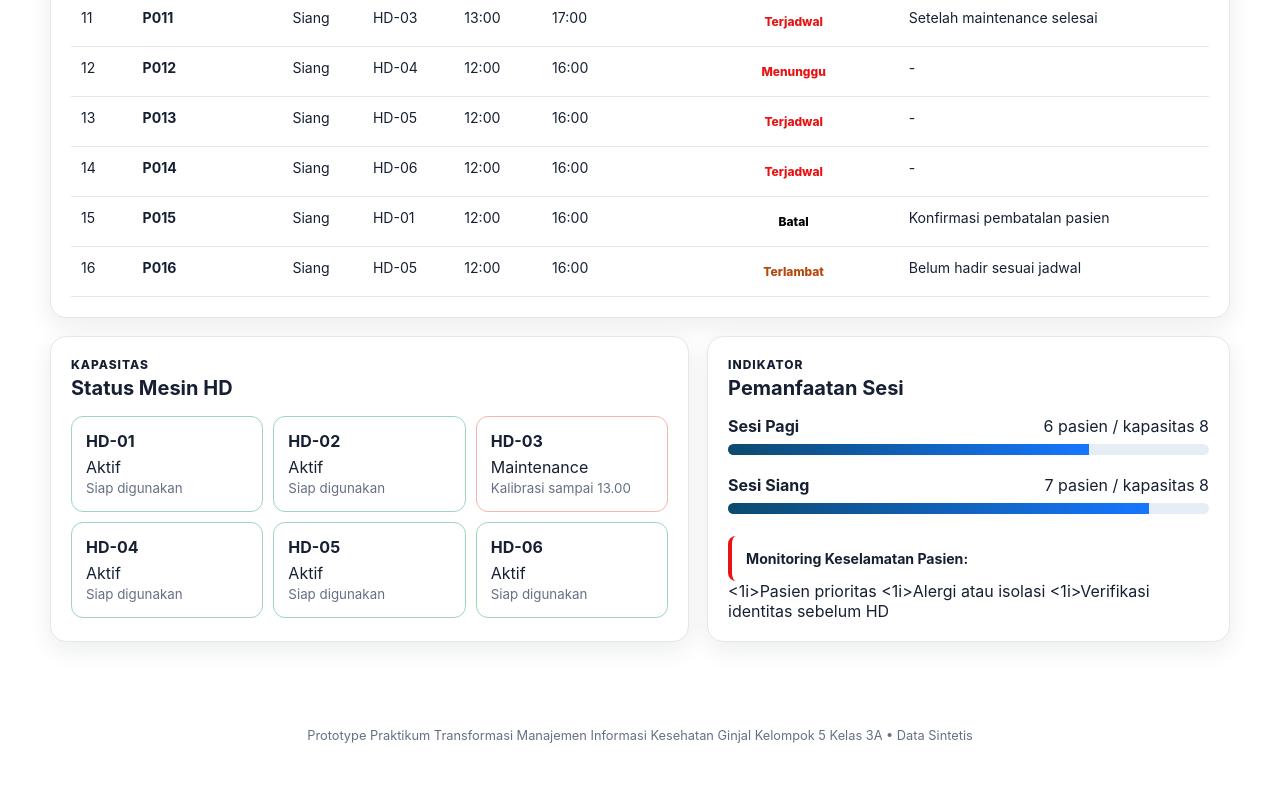
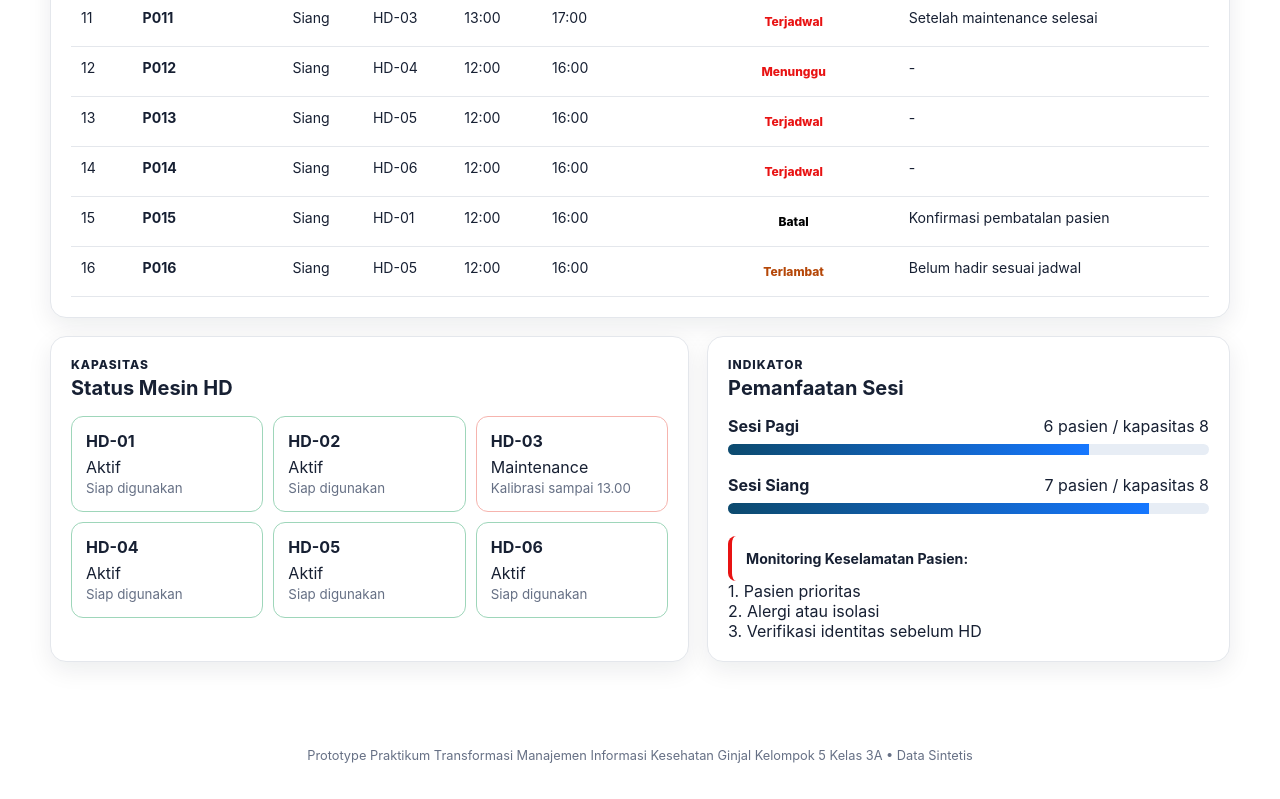
Before and after one commit to Alzidanpw-maker/DashboardHDKel53Apt3, a plain HTML site: page index.html in a window 1280 px wide. Shown: the part 1280-2079 px from the top of the page. Drawn offline with Linux system fonts and the light colour scheme.

Commit message:
Add files via upload

```diff
--- a/index.html
+++ b/index.html
@@ -171,9 +171,9 @@
 
         <div class="mini-note">
           <strong>Monitoring Keselamatan Pasien:</strong></div>
-          <1i>Pasien prioritas</1i>
-          <1i>Alergi atau isolasi</1i>
-          <1i>Verifikasi identitas sebelum HD</1i>
+          1. Pasien prioritas <br>
+          2. Alergi atau isolasi<br>
+          3. Verifikasi identitas sebelum HD<br>
         </div>
       </article>
     </section>
```
